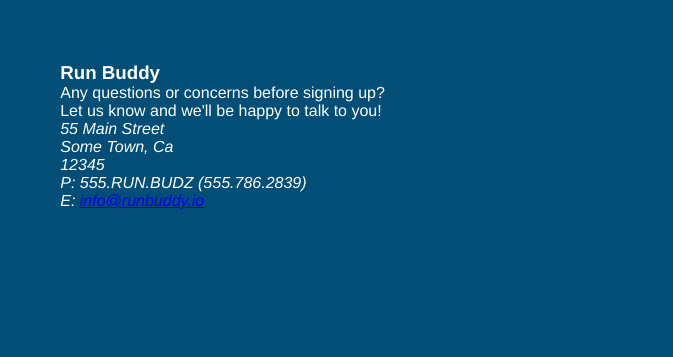
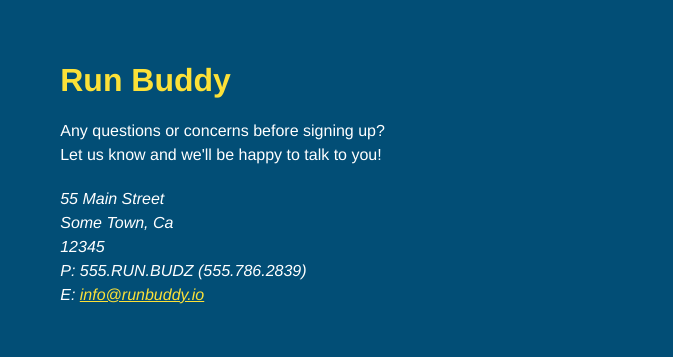
Before and after one commit to tarekyou/run-buddy, a plain HTML site: page index.html in a window 1280 px wide. Shown: the part 4152-4509 px from the top of the page, 607-1280 px from the left. Drawn offline with Linux system fonts and the light colour scheme.

```diff
--- a/assets/css/style.css
+++ b/assets/css/style.css
@@ -201,3 +201,15 @@
     color: white;
     margin: 30px 0 0 60px;
 }
+.contact-info h3 {
+    color: #fce138;
+    font-size: 32px;
+}
+.contact-info p, .contact-info address{
+    margin: 20px 0;
+    line-height: 1.5;
+    font: normal 20px;
+}
+.contact-info a {
+    color: #fce138;
+}
```
